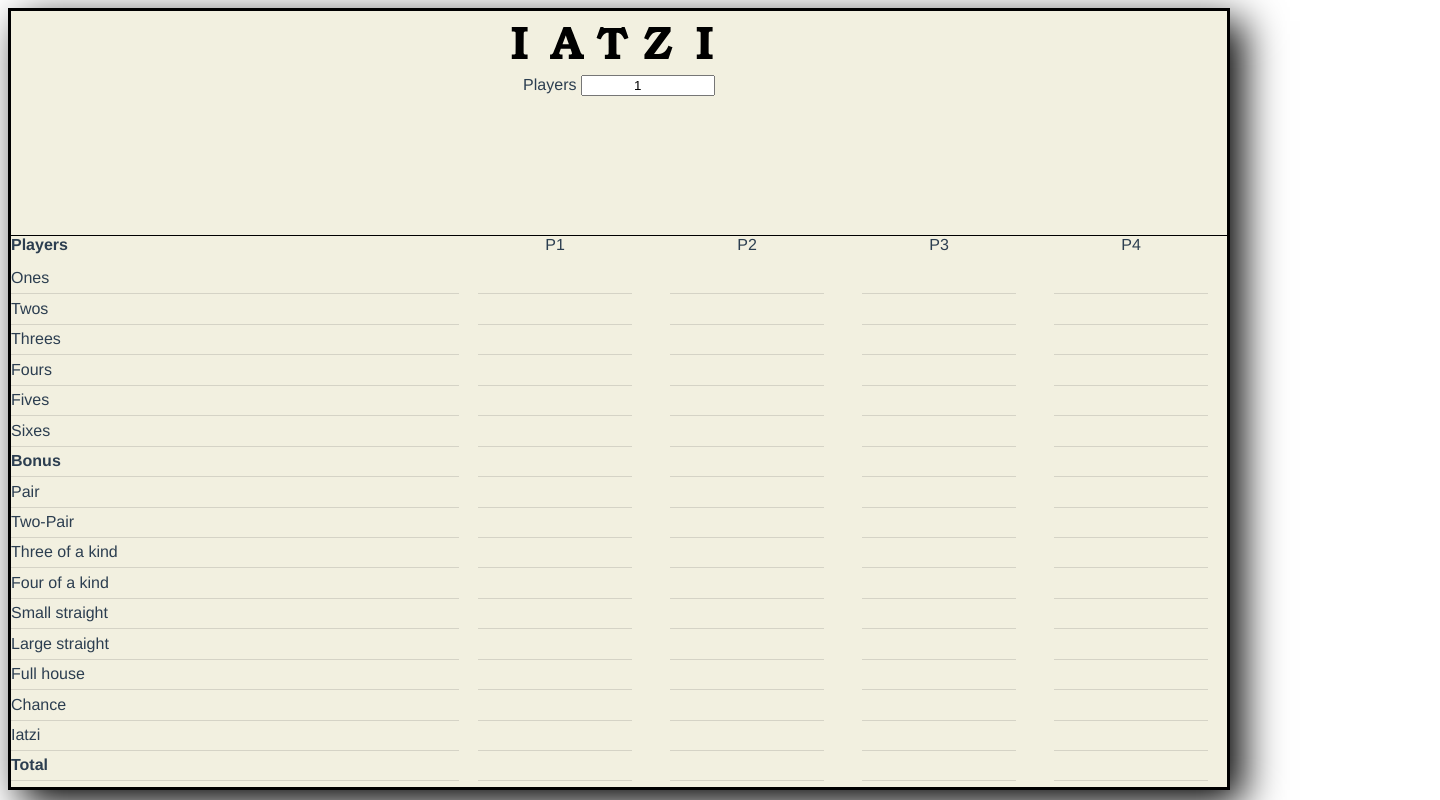
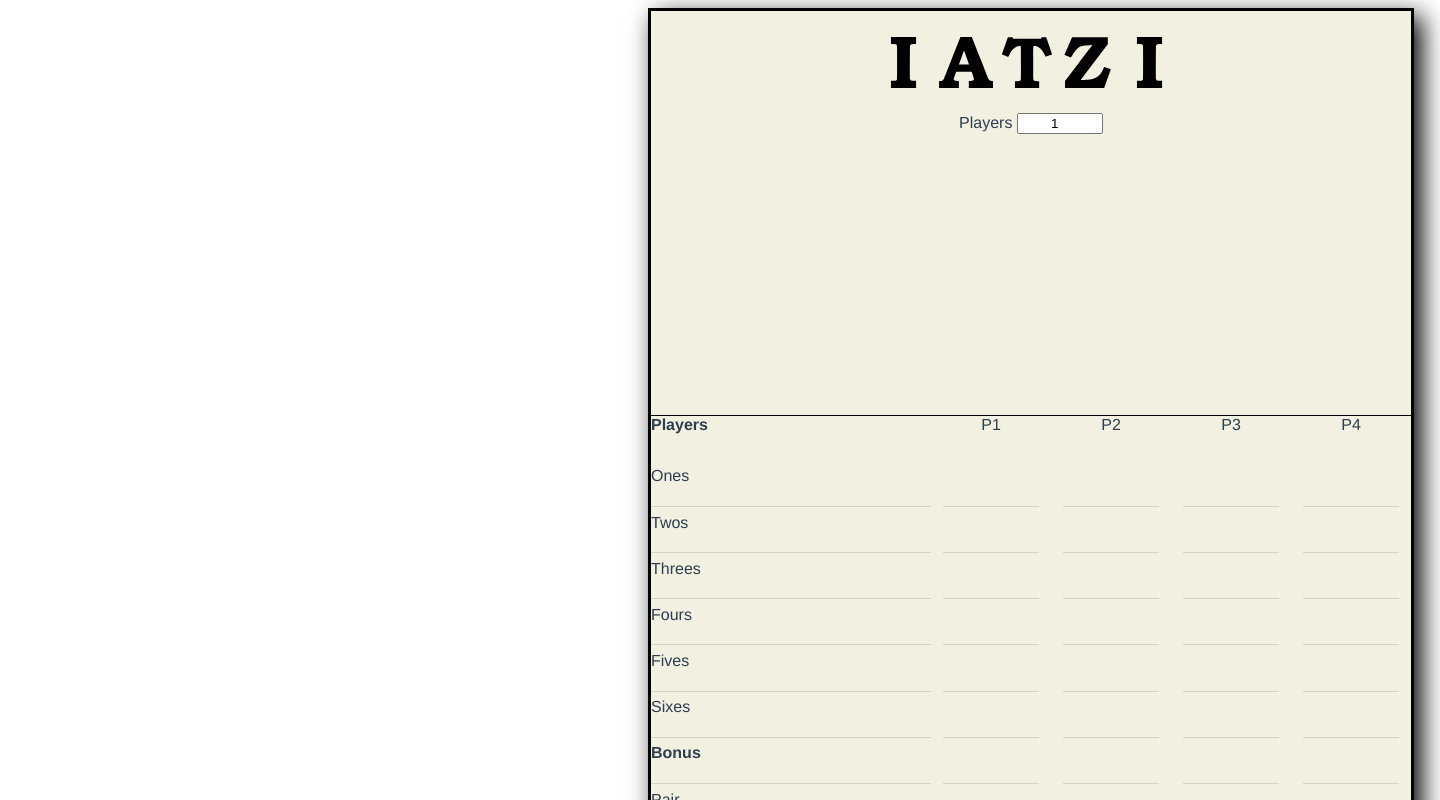
Before and after one commit to Zyperior/Iatzi, a Vue app: page / in a window 1280 px wide. Shown: the whole page, 1440 px wide, since content can reach past the window. Built offline with nearby package versions, Linux system fonts and the light colour scheme.

Commit message:
fixed locked orientation on smaller screens (iphone)

```diff
--- a/src/App.vue
+++ b/src/App.vue
@@ -1,5 +1,5 @@
 <template>
-  <div id="app">
+  <div id="app" class="app">
     <game-dices/>
     <roll-dice-button/>
     <score-card/>
@@ -22,7 +22,7 @@ export default {
 </script>
 
 <style>
-#app {
+.app {
   display: grid;
   grid-template-columns: auto;
   font-family: 'Avenir', Helvetica, Arial, sans-serif;
@@ -32,4 +32,28 @@ export default {
   color: #2c3e50;
   justify-content: center;
 }
+
+@media screen and (min-width: 300px) and (orientation: landscape) {
+  html {
+    transform: rotate(-90deg);
+    transform-origin: left top;
+    width: 100vh;
+    overflow-x: hidden;
+    position: absolute;
+    top: 100%;
+    left: 0;
+  }
+}
+
+@media screen and (min-width: 1200px) and (orientation: landscape) {
+  html {
+    transform: none;
+    width: 100vh;
+    position: absolute;
+    overflow-x: visible;
+    top: 0;
+    left: 50%;
+  }
+}
+
 </style>
--- a/src/components/RollDice.vue
+++ b/src/components/RollDice.vue
@@ -45,19 +45,19 @@
 
   .rollButton{
     display: flex;
-    min-width: 73vw;
-    min-height: 5vh;
-    max-width: 73vw;
+    min-width: 73vmin;
+    min-height: 5vmax;
+    max-width: 73vmin;
     background-color: white;
     justify-content: center;
     align-items: center;
-    font-size: 4vh;
-    border: solid black 1vw;
+    font-size: 4vmax;
+    border: solid black 1vmin;
   }
 
   .error{
     color: red;
-    font-size: 2.5vh;
+    font-size: 2.5vmax;
   }
 
 </style>
--- a/src/components/Score.vue
+++ b/src/components/Score.vue
@@ -15,8 +15,8 @@
 
   .box{
     border-bottom: thin solid rgb(213,211,198);
-    min-width: 12vw;
-    min-height: 3vh;
+    min-width: 12vmin;
+    min-height: 3vmax;
   }
 
 </style>
--- a/src/components/ScoreCard.vue
+++ b/src/components/ScoreCard.vue
@@ -45,22 +45,22 @@
 </script>
 
 <style scoped>
+
   .scoreCard{
     display: grid;
-    grid-template-rows: 28vh auto;
-    width: 95vw;
-    height: 97vh;
+    width: 95vmin;
+    height: 97vmax;
     position: fixed;
-    z-index: 1;
+    z-index: 999;
     background-color: rgb(242,240,224);
-    box-shadow: 1vw 1vw 3vw black;
+    box-shadow: 1vmin 1vmin 3vmin black;
     border: solid black;
   }
 
   .header{
     display: grid;
     grid-template-columns: auto;
-    grid-template-rows: 8vh 9vh 5vh;
+    grid-template-rows: 8vmax 9vmax 5vmax;
   }
 
   @media screen and (min-width: 1200px) {
--- a/src/components/ScoreCardTitle.vue
+++ b/src/components/ScoreCardTitle.vue
@@ -18,12 +18,12 @@
   .title{
     display: grid;
     grid-template-columns: repeat(5, auto);
-    padding-top: 2vh;
-    max-height: 7vh;
+    padding-top: 2vmax;
+    max-height: 7vmax;
     justify-self: center;
   }
   img{
-    max-height: 4vh;
-    margin-right: 1vw;
+    max-height: 4vmax;
+    margin-right: 1vmin;
   }
 </style>
--- a/src/components/ScoreName.vue
+++ b/src/components/ScoreName.vue
@@ -27,7 +27,7 @@
 
   div{
     border-bottom: thin solid rgb(213,211,198);
-    min-height: 3vh;
+    min-height: 3vmax;
   }
 
   .possible{
--- a/src/components/ScoreTable.vue
+++ b/src/components/ScoreTable.vue
@@ -48,8 +48,8 @@
 <style scoped>
   .scoreGrid{
     display: grid;
-    grid-template-columns: 35vw repeat(4, auto);
-    grid-template-rows: 3.5vh auto;
+    grid-template-columns: 35vmin repeat(4, auto);
+    grid-template-rows: 3.5vmax auto;
     border-top: thin solid black;
   }
 
--- a/src/components/SelectPlayers.vue
+++ b/src/components/SelectPlayers.vue
@@ -52,8 +52,8 @@
 <style scoped>
 
   .inputField{
-    max-width: 6vw;
-    padding-left: 4vw;
+    max-width: 6vmin;
+    padding-left: 4vmin;
   }
 
 </style>
--- a/src/components/dices/Dice.vue
+++ b/src/components/dices/Dice.vue
@@ -39,14 +39,14 @@
 <style scoped>
   .dice{
     display: grid;
-    grid-template-columns: 4vw 4vw 4vw;
-    grid-template-rows: 4vw 4vw 4vw;
-    max-width: 12vw;
+    grid-template-columns: repeat(3, 4vmin);
+    grid-template-rows: repeat(3, 4vmin);
+    max-width: 12vmin;
     justify-items: center;
     align-items: center;
 
-    border: solid black 1vw;
-    border-radius: 1vw;
+    border: solid black 1vmin;
+    border-radius: 1vmin;
 
     background-color: white;
   }
--- a/src/components/dices/DiceMark.vue
+++ b/src/components/dices/DiceMark.vue
@@ -22,10 +22,10 @@
 
 <style scoped>
   .letter{
-    max-width: 5vw;
+    max-width: 5vmin;
   }
 
   .mark{
-    max-width: 3vw;
+    max-width: 3vmin;
   }
 </style>
--- a/src/components/dices/Dices.vue
+++ b/src/components/dices/Dices.vue
@@ -37,7 +37,7 @@
 
   .dices{
     display: grid;
-    grid-template-columns: repeat(5, 15vw);
+    grid-template-columns: repeat(5, 15vmin);
     justify-self: center;
     justify-content: center;
   }
```
